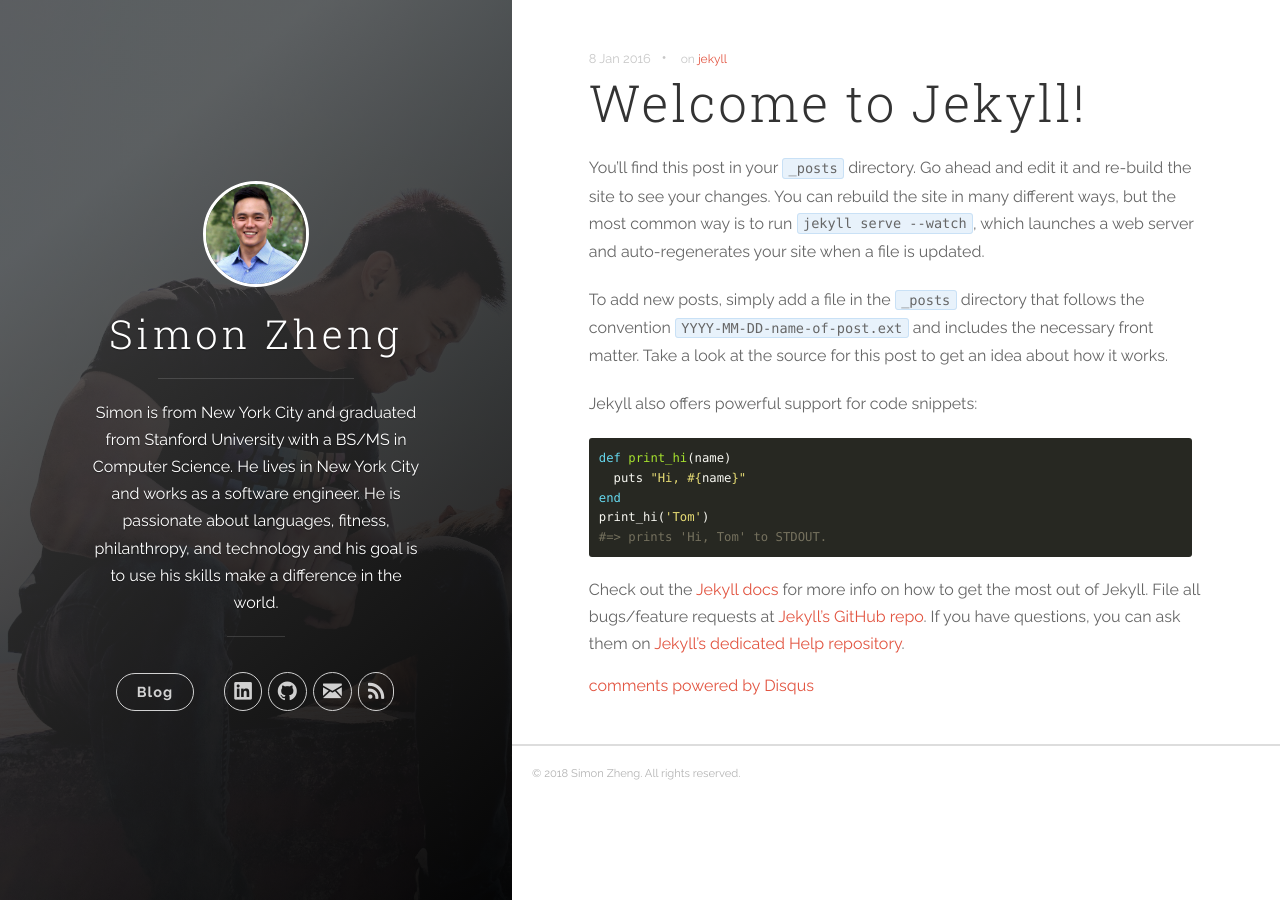
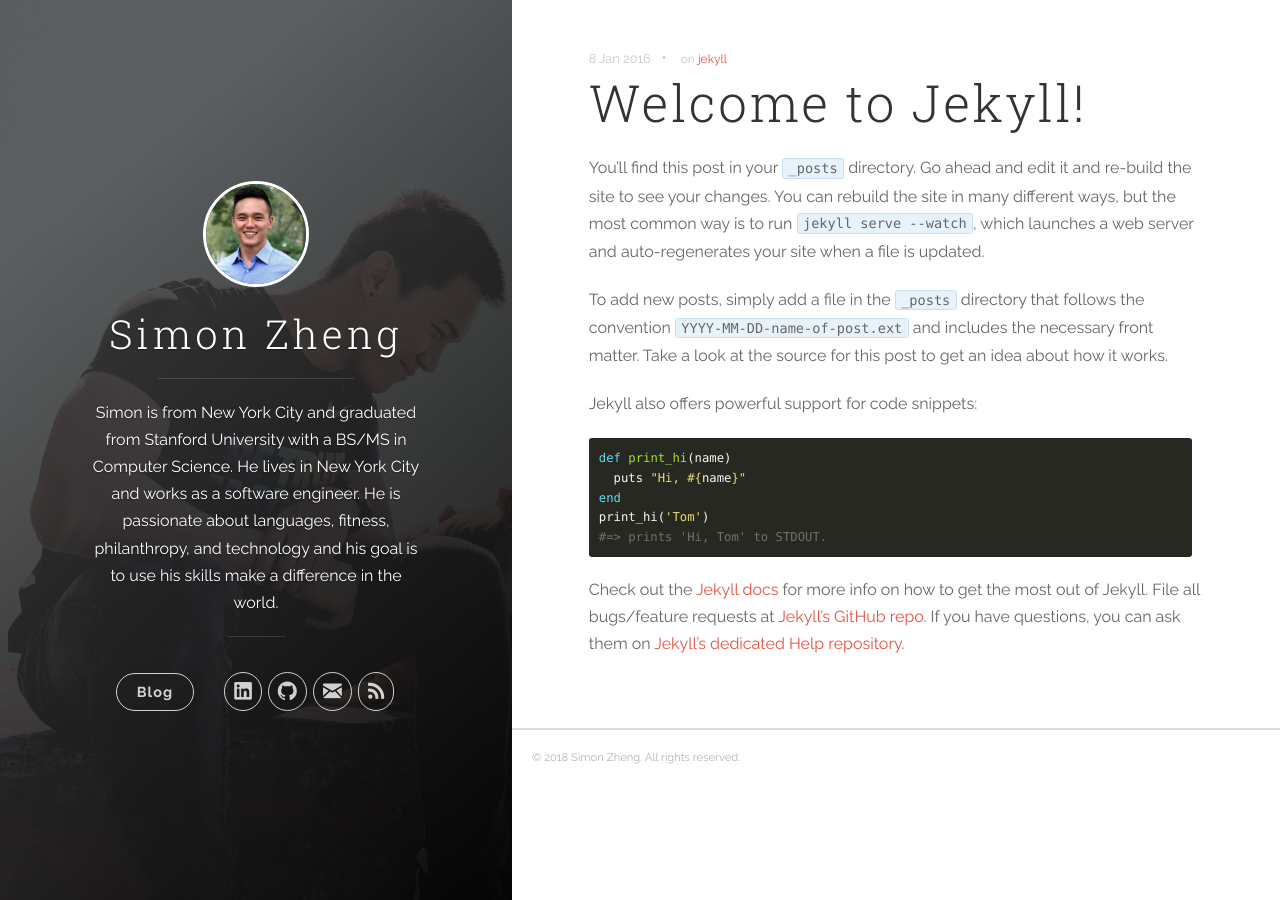
Before and after one commit to simonzheng/simonzheng.github.io, a Jekyll site: the page built from _posts/2016-01-08-welcome-to-jekyll.markdown, in a window 1280 px wide. Built offline with Jekyll 4.4.1, drawn with Linux system fonts in a browser that asks for light colours; nearby versions of some CDN libraries; comment, search, counter and statistics services are not loaded; part of the change alters nothing that is shown.

Commit message:
Disable disqus

```diff
--- a/_config.yml
+++ b/_config.yml
@@ -4,7 +4,7 @@ description: 'Simon is from New York City and graduated from Stanford University
 url: 'simonzheng.github.io/'
 baseurl: '/'
 # google_analytics: 'UA-XXXXXX-X'
-disqus_shortname: 'simonzheng'
+# disqus_shortname: 'simonzheng'
 
 author:
   name: 'Simon Zheng'
```
